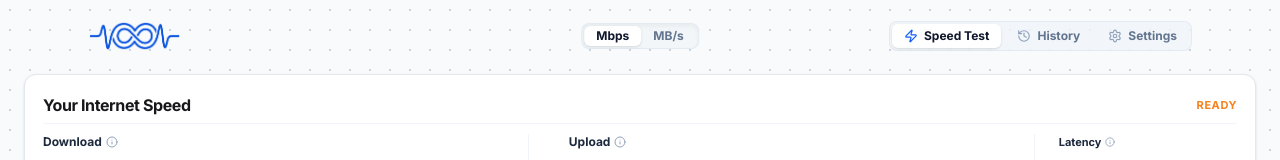
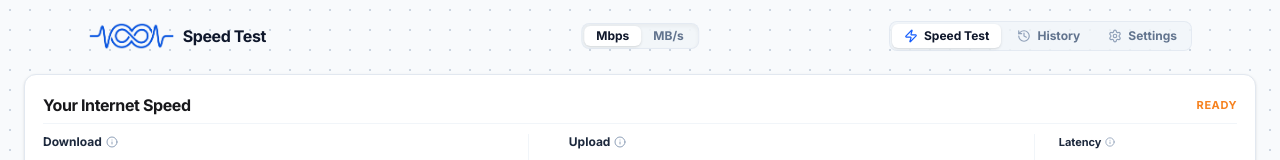
Before and after one commit to Suvesh108/NetPulse, a React (Vite) app: page / in a window 1280 px wide. Shown: the top 160 px of the page. Built offline with nearby package versions, Linux system fonts and the light colour scheme.

Commit message:
feat: add 'Speed Test' text to the right side of the standalone infinity pulse logo mark

```diff
--- a/src/App.tsx
+++ b/src/App.tsx
@@ -114,17 +114,20 @@ export default function App() {
       <header className="w-full shrink-0 bg-transparent z-50 pt-2.5 sm:pt-3 px-8 sm:px-12 md:px-16 transition-all">
         <div className="w-full max-w-7xl 2xl:max-w-[1500px] mx-auto h-11 sm:h-12 relative flex items-center justify-between px-4 sm:px-6">
 
-          {/* Standalone Transparent Infinity Pulse Logo Mark (Left) */}
+          {/* Standalone Transparent Infinity Pulse Logo Mark + Text (Left) */}
           <div
             onClick={() => setActiveTab('speed')}
-            className="flex items-center group cursor-pointer shrink-0 z-10"
-            title="NetPulse Speed Test"
+            className="flex items-center gap-2 group cursor-pointer shrink-0 z-10"
+            title="Speed Test"
           >
             <img
               src="/logo-mark.png"
-              alt="NetPulse Infinity Pulse Logo"
-              className="h-6 sm:h-7 md:h-7.5 w-auto object-contain transition-transform duration-300 group-hover:scale-105"
+              alt="Speed Test Logo"
+              className="h-6 sm:h-7 w-auto object-contain transition-transform duration-300 group-hover:scale-105"
             />
+            <span className="font-sans text-sm sm:text-base font-black tracking-tight text-slate-900 select-none">
+              Speed Test
+            </span>
           </div>
 
           {/* Unit Selector Pill (Centered in Navbar) */}
```
